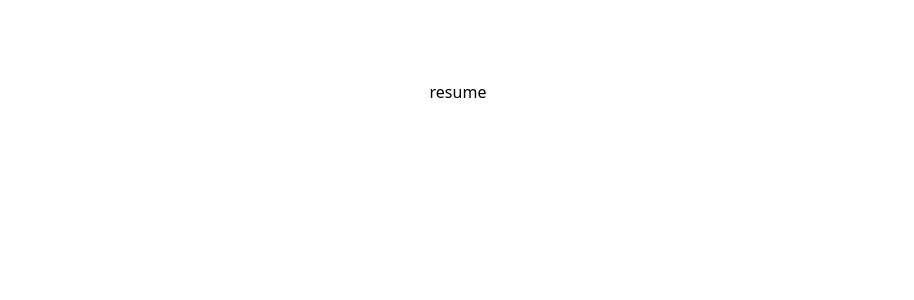
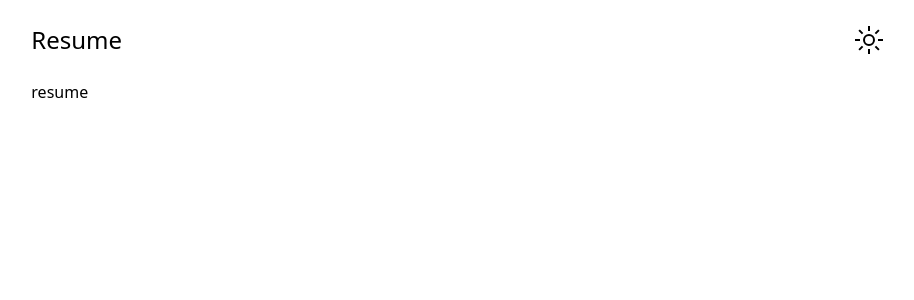
Before and after one commit to zhaogongchengsi/resume, a Nuxt app: page / in a window 1280 px wide. Shown: the top 300 px of the page, without its empty margins (182-1096 px from the left). Built offline with nearby package versions, Linux system fonts and the light colour scheme; a web font is replaced by a local one.

Commit message:
feat: header

```diff
--- /dev/null
+++ b/app.config.ts
@@ -0,0 +1,6 @@
+export default defineAppConfig({
+  title: 'Hello App Config',
+  description:
+    'This is some content coming from app.config.ts that support HMR, try to update it and see it in action.',
+  showButton: false,
+})
--- a/app.vue
+++ b/app.vue
@@ -7,7 +7,6 @@ useHead({
 </script>
 
 <template>
-  <VitePwaManifest />
   <NuxtLayout>
     <NuxtPage />
   </NuxtLayout>
--- a/components/DarkToggle.vue
+++ b/components/DarkToggle.vue
@@ -16,6 +16,6 @@ function toggleDark() {
 
 <template>
   <button class="!outline-none" @click="toggleDark">
-    <div class="i-carbon-sun dark:i-carbon-moon" />
+    <div class="i-carbon-sun dark:i-carbon-moon icon-default!" />
   </button>
 </template>
--- /dev/null
+++ b/components/Header.vue
@@ -0,0 +1,14 @@
+<script setup lang='ts'>
+import DarkToggle from './DarkToggle.vue'
+</script>
+
+<template>
+  <div class="resume-container mx-auto flex items-center justify-between py-4 md:py-6">
+    <h1 text-2xl>
+      Resume
+    </h1>
+    <DarkToggle class="icon-default" />
+  </div>
+</template>
+
+<style lang='scss'></style>
--- a/layouts/default.vue
+++ b/layouts/default.vue
@@ -1,5 +1,12 @@
+<script setup lang="ts">
+import Header from '~/components/Header.vue'
+</script>
+
 <template>
-  <main class="px-10 py-20 text-center">
+  <header class="header mx-auto container">
+    <Header />
+  </header>
+  <main class="mx-auto container">
     <slot />
   </main>
 </template>
--- a/pages/index.vue
+++ b/pages/index.vue
@@ -1,9 +1,8 @@
 <script setup lang="ts">
-const online = useOnline()
 </script>
 
 <template>
-  <div>
+  <div class="resume-container mx-auto">
     <!-- <Logos mb-6 /> -->
     resume
   </div>
--- a/uno.config.ts
+++ b/uno.config.ts
@@ -13,6 +13,8 @@ export default defineConfig({
   shortcuts: [
     ['btn', 'px-4 py-1 rounded inline-block bg-teal-600 text-white cursor-pointer hover:bg-teal-700 disabled:cursor-default disabled:bg-gray-600 disabled:opacity-50'],
     ['icon-btn', 'inline-block cursor-pointer select-none opacity-75 transition duration-200 ease-in-out hover:opacity-100 hover:text-teal-600'],
+    ['resume-container', 'w-full px-3 md:px-1 lg:w-2/3 lg:px-0'],
+    ['icon-default', 'w-6 h-6 md:w-8 md:h-8'],
   ],
   presets: [
     presetUno(),
```
